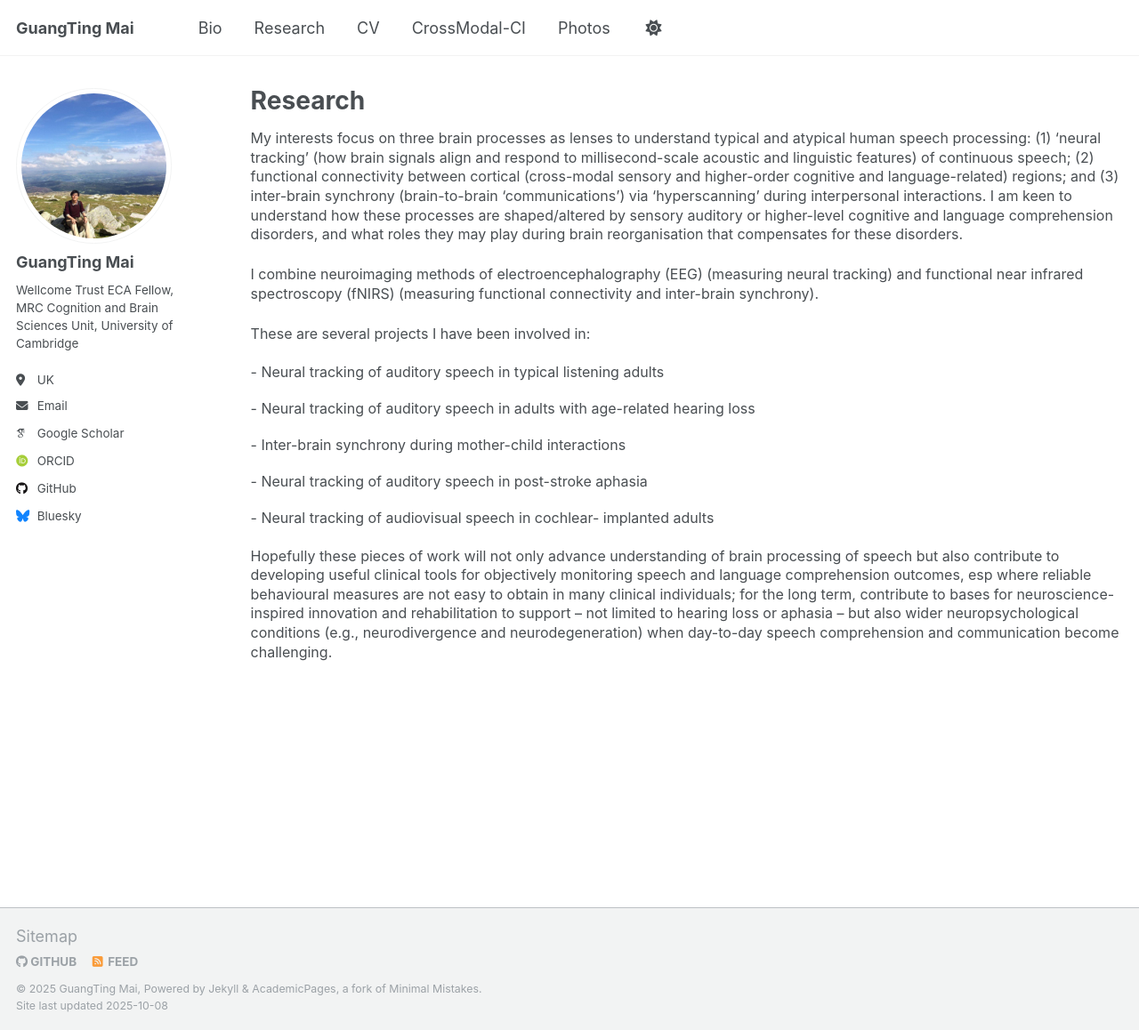
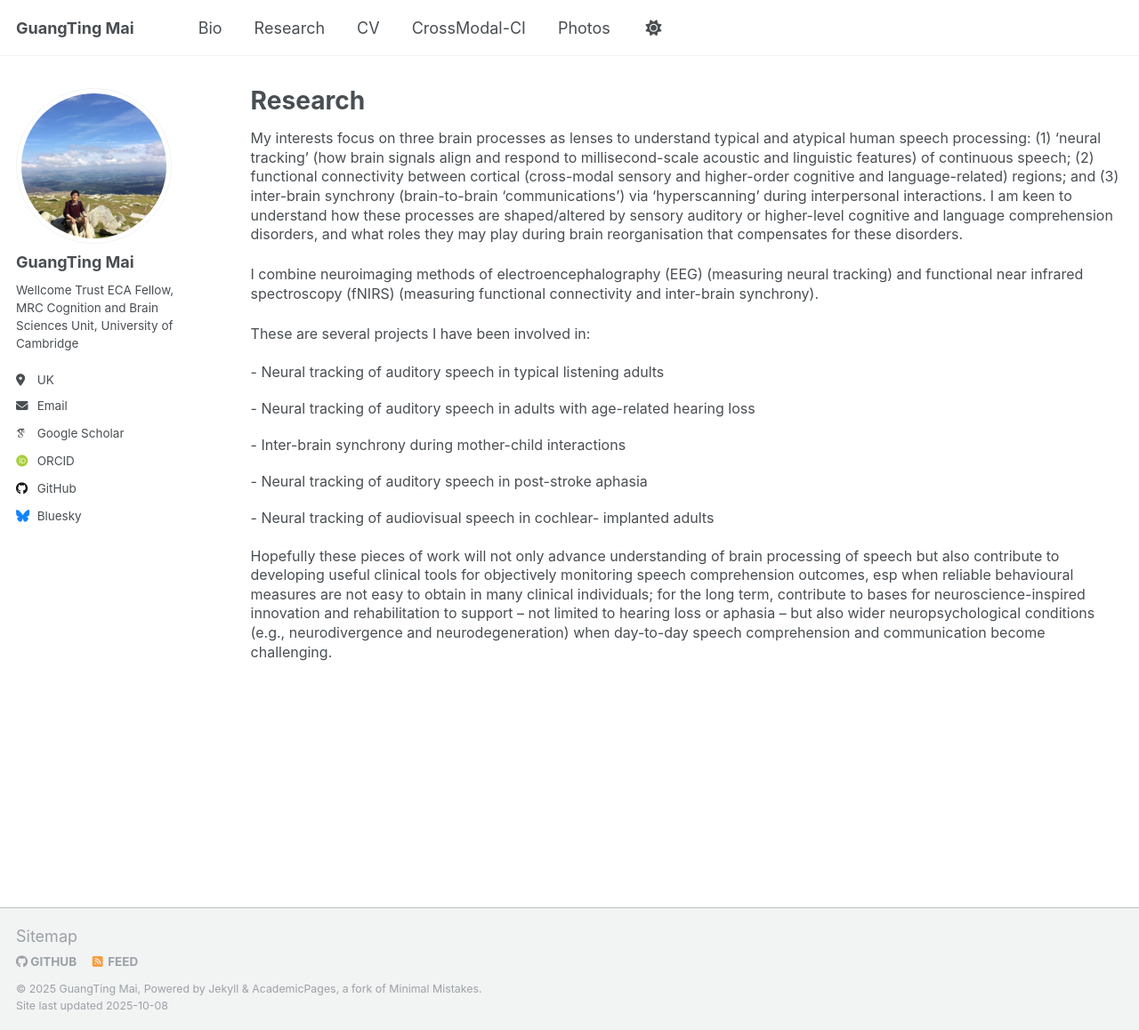
Before and after one commit to guangtingmai/guangtingmai.github.io, a Jekyll site: the page built from _pages/research.html, in a window 1280 px wide and 1158 px high. Shown: the whole window at 89% size. Built offline with Jekyll 4.4.1, drawn with Linux system fonts in a browser that asks for light colours; some web fonts are replaced.

Commit message:
Update research.html

```diff
--- a/_pages/research.html
+++ b/_pages/research.html
@@ -25,8 +25,8 @@ author_profile: true
 <p><span style="font-size: 12pt;line-height: 1.1;display: block;margin-bottom: 0.12vh">   -	Neural tracking of audiovisual speech in cochlear-
   implanted adults</span></p>
 <p><span style="font-size: 12pt;line-height: 1.35;display: block;margin-bottom: 0.12vh">Hopefully these pieces of work will not only advance
-  understanding of brain processing of speech but also contribute to developing useful clinical tools for objectively monitoring speech and language
-  comprehension outcomes, esp where reliable behavioural measures are not easy to obtain in many clinical individuals; for the long term, contribute
+  understanding of brain processing of speech but also contribute to developing useful clinical tools for objectively monitoring speech
+  comprehension outcomes, esp when reliable behavioural measures are not easy to obtain in many clinical individuals; for the long term, contribute
   to bases for neuroscience-inspired innovation and rehabilitation to support – not limited to hearing loss or aphasia – but also wider
   neuropsychological conditions (e.g., neurodivergence and neurodegeneration) when day-to-day speech comprehension and communication become
   challenging.</span></p>
```
